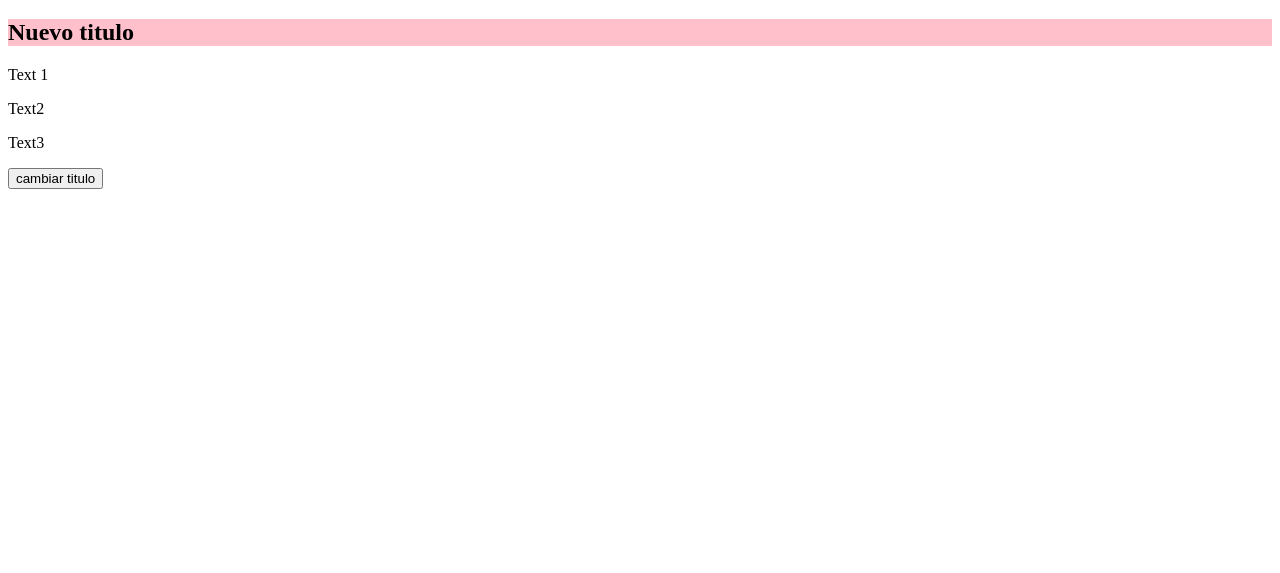
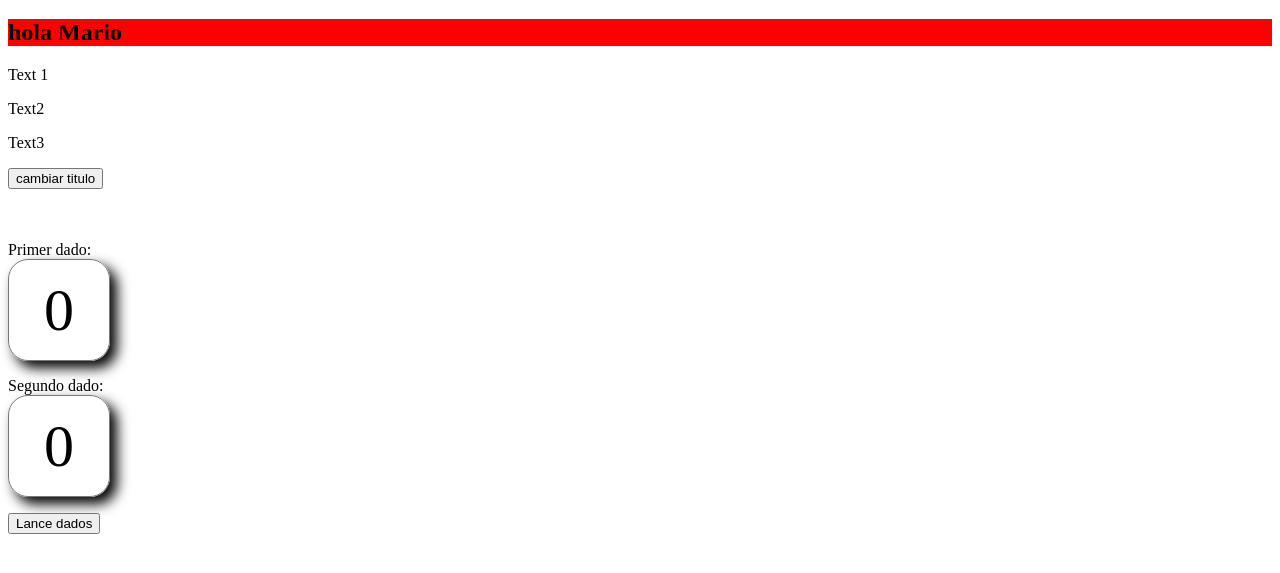
Before and after one commit to 4GeeksAcademy/diegozaratean-into-to-js-sp61, a plain HTML site: page index.html in a window 1280 px wide. Both pictures are taken after a click on the button "cambiar titulo". Shown: the part 61-634 px from the top of the page. Drawn offline with Linux system fonts and the light colour scheme.

Commit message:
finish randon card generator

```diff
--- a/index.html
+++ b/index.html
@@ -4,6 +4,7 @@
     <meta charset="UTF-8">
     <meta name="viewport" content="width=device-width, initial-scale=1.0">
     <title>Intro Js</title>
+    <link rel="stylesheet" href="style.css">
 </head>
 <body>
 
@@ -16,6 +17,11 @@
 
     <button id="boton">cambiar titulo</button>
 
+    <br><br><br>
+    <p> Primer dado: <span id="dice1" class="dice">0 </span></p>
+    <p> Segundo dado: <span id="dice2" class="dice">0 </span></p>
+    <button onclick="throwDices()">Lance dados</button>
+
 
 
     <script src="main.js"></script>
--- a/main.js
+++ b/main.js
@@ -5,6 +5,7 @@ console.log('hola Dom')
     apellido: 'rivero',
     edad: 12,
     skills:['js','python','react'],
+    'lugar de nacimiento': 'sevilla',
     programar: function(){
         console.log('estoy programando')
     }
@@ -36,9 +37,34 @@ let perro = {
 
 function changeTitle(){
     console.log('changeTitle')
-    document.getElementById('title').innerHTML = 'Nuevo titulo'
-    document.getElementById('title').style.backgroundColor = 'pink'
+    let marioNames = ['Mario','Luigi','Bowser','Peach']
+    let colores = ['red','blue','pink','green']
+
+    let randomName =  marioNames[Math.floor( Math.random() *  marioNames.length)]
+    let randomColor = colores[Math.floor( Math.random() * colores.length ) ]
+    console.log(randomColor)
+    document.getElementById('title').innerHTML = `hola ${randomName}`
+    document.getElementById('title').style.backgroundColor = randomColor
 }
 
 
 document.getElementById('boton').addEventListener('click',changeTitle)
+
+
+
+// PSEUDO CODIGO
+// hacer un juego que cuadno le de click a un boton muestre el resultado de lanzar dos dados
+// DONE - obtener un numero aletorio del 1 al 6 para el dado 1
+// DONE - obtener un numero aletorio del 1 al 6 para el dado 2
+// DONE -crear una funcion que lacne los dados
+// DONE -cuando le de click a un boton debo llamar la funcion
+// DONE - agregar dados y boton a la vista
+// estilizar hacer bonitos los dados
+// DONE -asignar el valor aletorio al dado 1
+// DONE -asignar el valor aletorio al dado 2
+
+
+function throwDices(){
+    document.getElementById('dice1').innerText = Math.floor((Math.random() *6) +1 )
+    document.getElementById('dice2').innerText = Math.floor((Math.random() *6) +1 )
+}
--- /dev/null
+++ b/style.css
@@ -0,0 +1,11 @@
+.dice{
+    height: 100px;
+    width: 100px;
+    display: block;
+    border: 1px solid #797979;
+    border-radius: 20px;
+    font-size: 60px;
+    text-align: center;
+    line-height: 100px;
+    box-shadow: 7px 7px 13px 0px;
+}
```
